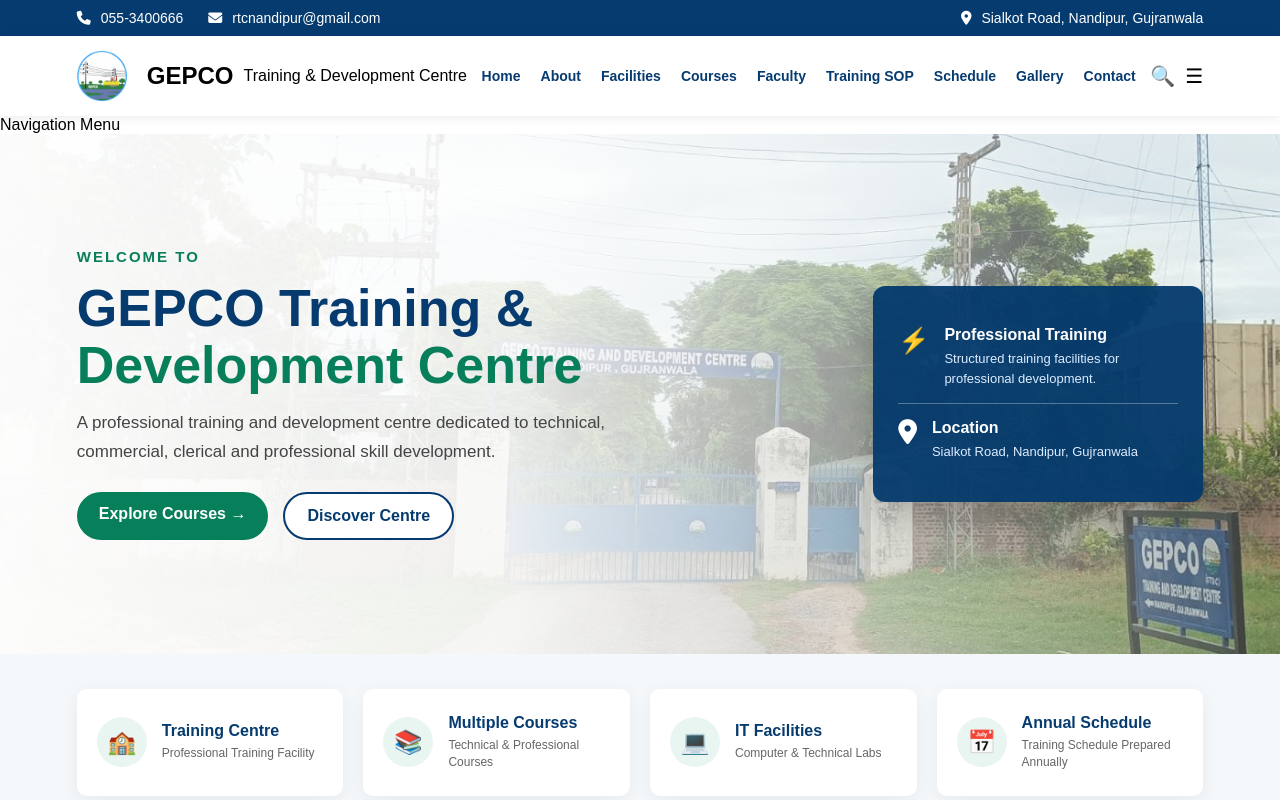
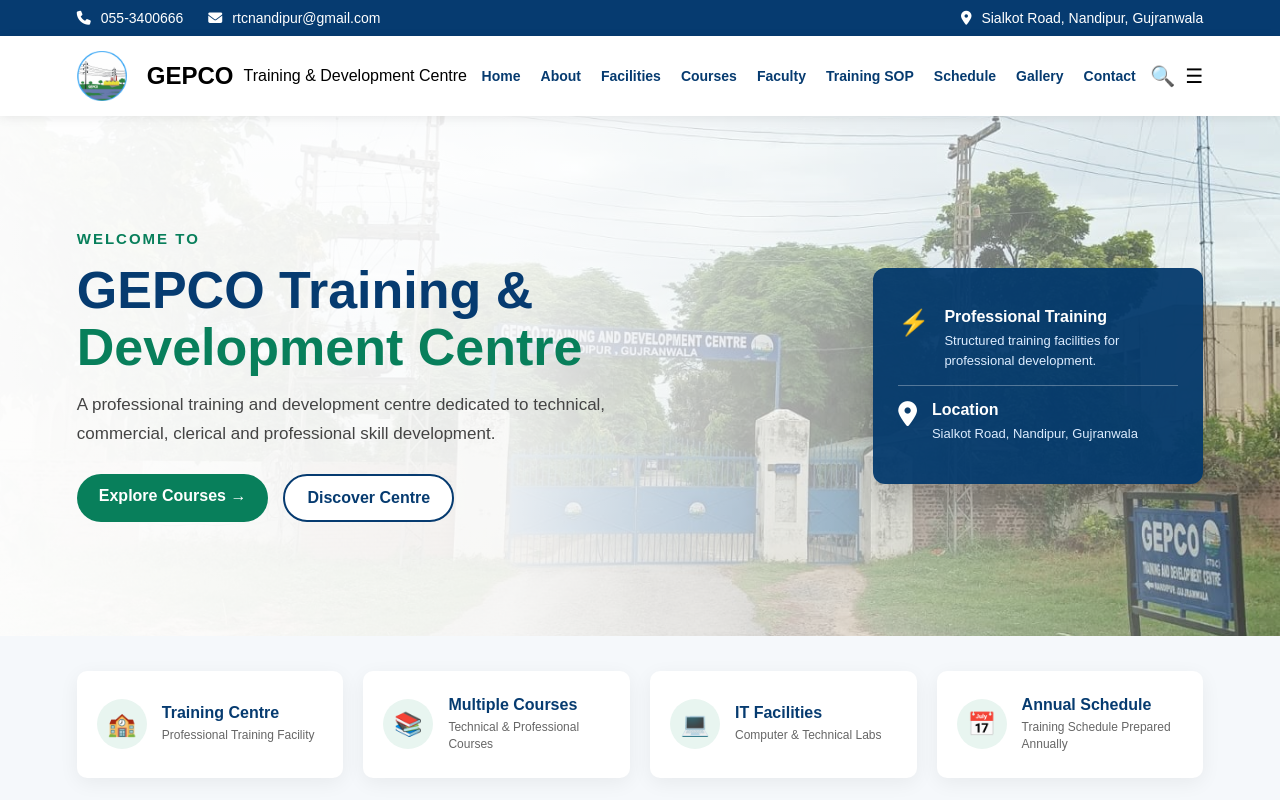
Before and after one commit to Shafique-leader/GEPCO-Training-and-Development-Centre, a plain HTML site: page index.html in a window 1280 px wide. Shown: the top 800 px of the page. Drawn offline with Linux system fonts and the light colour scheme.

Commit message:
remove navigation bar

```diff
--- a/index.html
+++ b/index.html
@@ -53,11 +53,6 @@
 
         </div>
 
-    </header>
-
-    <!-- NAVBAR -->
-    <header>
-        Navigation Menu
     </header>
 
     <!-- HERO SECTION -->
```
